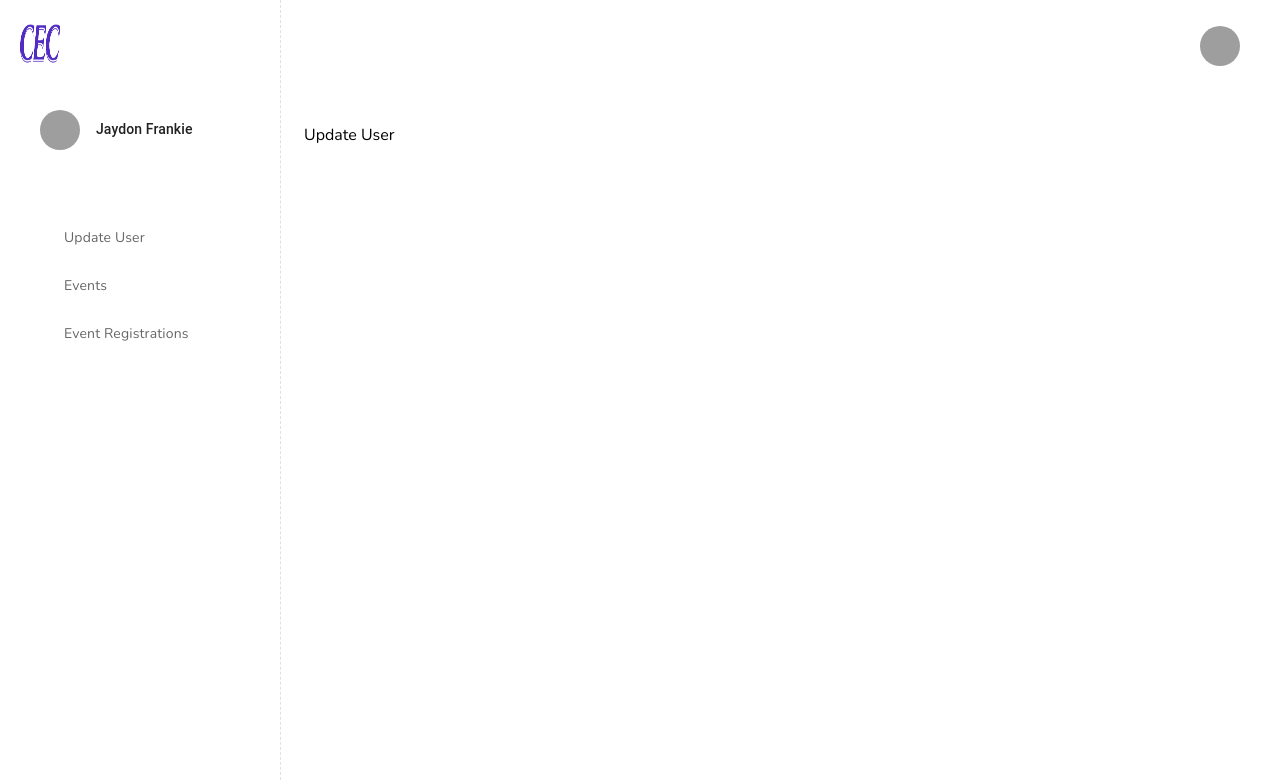
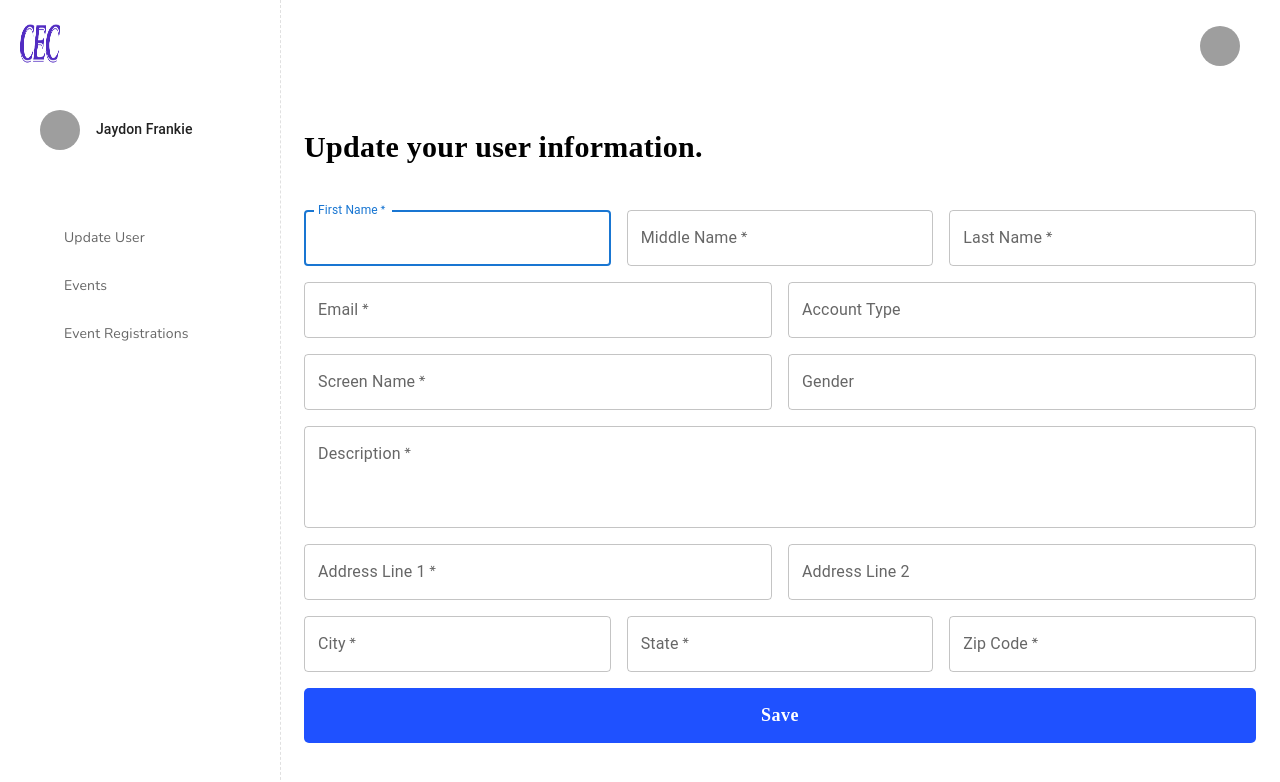
Before and after one commit to Adarsh3thy/CMPE275-CloudEventCenter, a React (Create React App) app in the folder frontend/: page /update-user in a window 1280 px wide. Shown: the top 782 px of the page. Built offline with nearby package versions, Linux system fonts and the light colour scheme; grey boxes are pictures that could not be loaded; some icons are missing.

Commit message:
update user skeleton - done

```diff
--- a/frontend/src/components/UpdateUser/index.js
+++ b/frontend/src/components/UpdateUser/index.js
@@ -1,9 +1,238 @@
-import React from "react";
+import React, { useState } from "react";
+import { TextField, Typography, Button, Grid } from "@mui/material";
+
+/*
+1) Email: a valid email address. Must be unique and cannot be changed.
+Beside identification within the service, it is used for verification, notification, and communication purposes too.
+
+2) Account Type: Person or Organization.
+
+3) Full Name: Required for all users. For simplicity, we can use one string to capture first, middle, and last names.
+
+4) Screen Name: also string type, and must be unique among all screen names. An org’s screen name must equal to
+its full name, or start with the full name with an optional suffix to achieve uniqueness.
+
+5) Gender: optional, and applies to persons only.
+
+6) Description: optional text to describe the user.
+
+7) Address: Street and number (optional), City, State, Zip Code. We are assuming US addresses only.
+You can provide default values for the latter three to simplify the registration process.
+*/
 
 const UpdateUser = ({ ...props }) => {
+  const [firstName, setFirstName] = useState(null);
+  const [middleName, setMiddleName] = useState(null);
+  const [lastName, setLastName] = useState(null);
+  const [screenName, setScreenName] = useState(null);
+  const [gender, setGender] = useState(null);
+  const [email, setEmail] = useState(null);
+  const [accountType, setAccountType] = useState(null);
+  const [description, setDescription] = useState(null);
+  const [address1, setAddress1] = useState(null);
+  const [address2, setAddress2] = useState(null);
+  const [city, setCity] = useState(null);
+  const [state, setState] = useState(null);
+  const [zipcode, setZipcode] = useState(null);
+
   // TODO: handlers
 
-  return <div>Update User</div>;
+  return (
+    <Grid
+      container
+      direction="row"
+      style={{
+        width: "100%",
+        height: "100%",
+        background: "#ffffff",
+      }}
+    >
+      <Grid
+        item
+        container
+        direction="column"
+        xs={12}
+        sm={12}
+        md={12}
+        lg={12}
+        xl={12}
+      >
+        <Grid item>
+          <Typography
+            style={{
+              height: "45px",
+              fontFamily: "Work Sans",
+              fontStyle: "normal",
+              fontWeight: "bold",
+              fontSize: "30px",
+              color: "#000000",
+            }}
+          >
+            Update your user information.
+          </Typography>
+        </Grid>
+        <form
+        // onSubmit={handleSubmit}
+        >
+          <Grid
+            container
+            direction="column"
+            spacing={2}
+            style={{ marginTop: "25px" }}
+          >
+            <Grid item container direction="row" spacing={2}>
+              <Grid item md={4}>
+                <TextField
+                  required
+                  label="First Name"
+                  fullWidth
+                  autoComplete="given-name"
+                  variant="outlined"
+                  autoFocus
+                />
+              </Grid>
+              <Grid item md={4}>
+                <TextField
+                  required
+                  label="Middle Name"
+                  fullWidth
+                  autoComplete="family-name"
+                  variant="outlined"
+                />
+              </Grid>
+              <Grid item md={4}>
+                <TextField
+                  required
+                  label="Last Name"
+                  fullWidth
+                  autoComplete="family-name"
+                  variant="outlined"
+                />
+              </Grid>
+            </Grid>
+            <Grid item container direction="row" spacing={2}>
+              <Grid item md={6}>
+                <TextField
+                  required
+                  label="Email"
+                  fullWidth
+                  autoComplete="given-name"
+                  variant="outlined"
+                />
+              </Grid>
+              <Grid item md={6}>
+                <TextField
+                  label="Account Type"
+                  fullWidth
+                  autoComplete="family-name"
+                  variant="outlined"
+                />
+              </Grid>
+            </Grid>
+            <Grid item container direction="row" spacing={2}>
+              <Grid item md={6}>
+                <TextField
+                  required
+                  label="Screen Name"
+                  fullWidth
+                  autoComplete="given-name"
+                  variant="outlined"
+                />
+              </Grid>
+              <Grid item md={6}>
+                <TextField
+                  label="Gender"
+                  fullWidth
+                  autoComplete="family-name"
+                  variant="outlined"
+                />
+              </Grid>
+            </Grid>
+            <Grid item>
+              <TextField
+                required
+                label="Description"
+                fullWidth
+                multiline
+                rows="3"
+                autoComplete="family-name"
+                variant="outlined"
+              />
+            </Grid>
+            <Grid item container direction="row" spacing={2}>
+              <Grid item md={6}>
+                <TextField
+                  required
+                  label="Address Line 1"
+                  fullWidth
+                  autoComplete="given-name"
+                  variant="outlined"
+                />
+              </Grid>
+              <Grid item md={6}>
+                <TextField
+                  label="Address Line 2"
+                  fullWidth
+                  autoComplete="family-name"
+                  variant="outlined"
+                />
+              </Grid>
+            </Grid>
+            <Grid item container direction="row" spacing={2}>
+              <Grid item md={4}>
+                <TextField
+                  required
+                  label="City"
+                  fullWidth
+                  autoComplete="given-name"
+                  variant="outlined"
+                />
+              </Grid>
+              <Grid item md={4}>
+                <TextField
+                  required
+                  label="State"
+                  fullWidth
+                  autoComplete="family-name"
+                  variant="outlined"
+                />
+              </Grid>
+              <Grid item md={4}>
+                <TextField
+                  required
+                  label="Zip Code"
+                  fullWidth
+                  autoComplete="family-name"
+                  variant="outlined"
+                />
+              </Grid>
+            </Grid>
+            <Grid item>
+              <Button
+                type="submit"
+                fullWidth
+                style={{
+                  width: "100%",
+                  height: "55px",
+                  cursor: "pointer",
+                  background: "#1F51FF",
+                  borderRadius: "5px",
+                  color: "#ffffff",
+                  textTransform: "none",
+                  fontFamily: "Work Sans",
+                  fontStyle: "normal",
+                  fontWeight: "bold",
+                  fontSize: "18px",
+                }}
+              >
+                Save
+              </Button>
+            </Grid>
+          </Grid>
+        </form>
+      </Grid>
+    </Grid>
+  );
 };
 
 export default UpdateUser;
```
